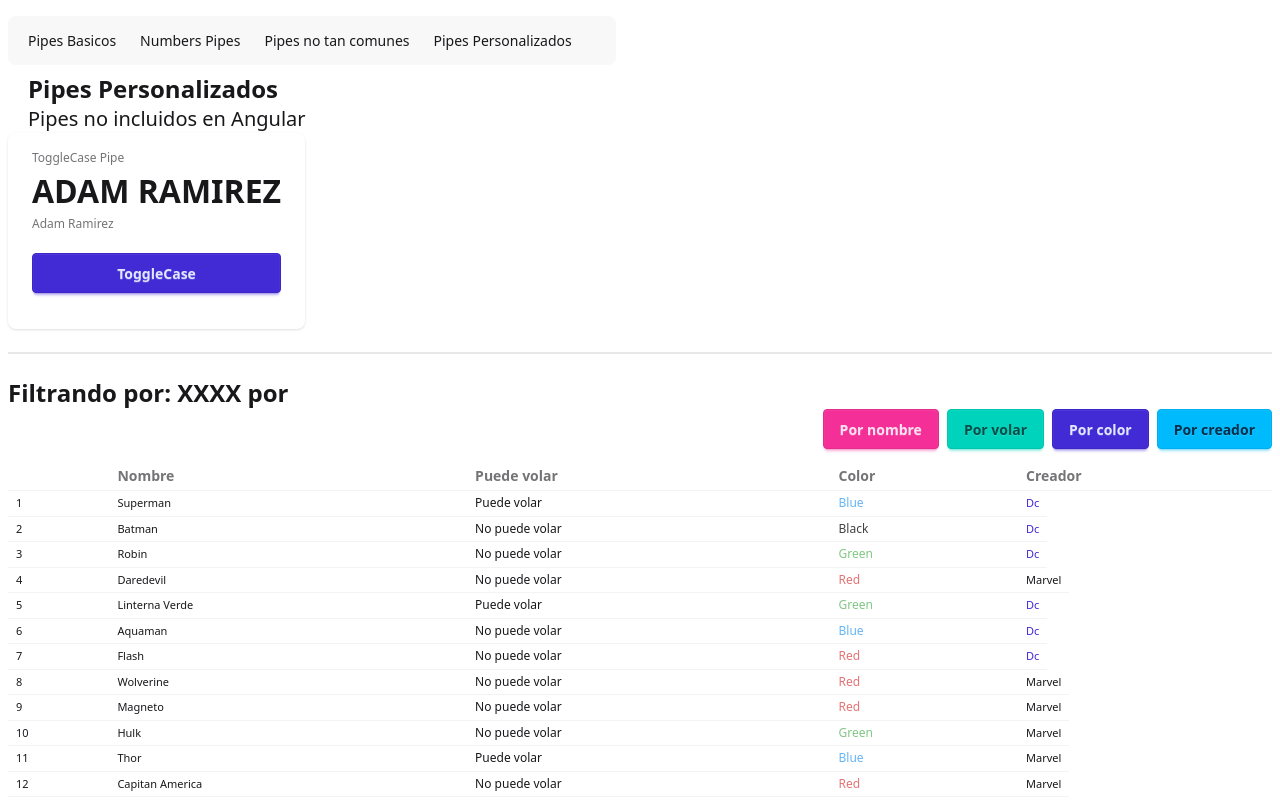
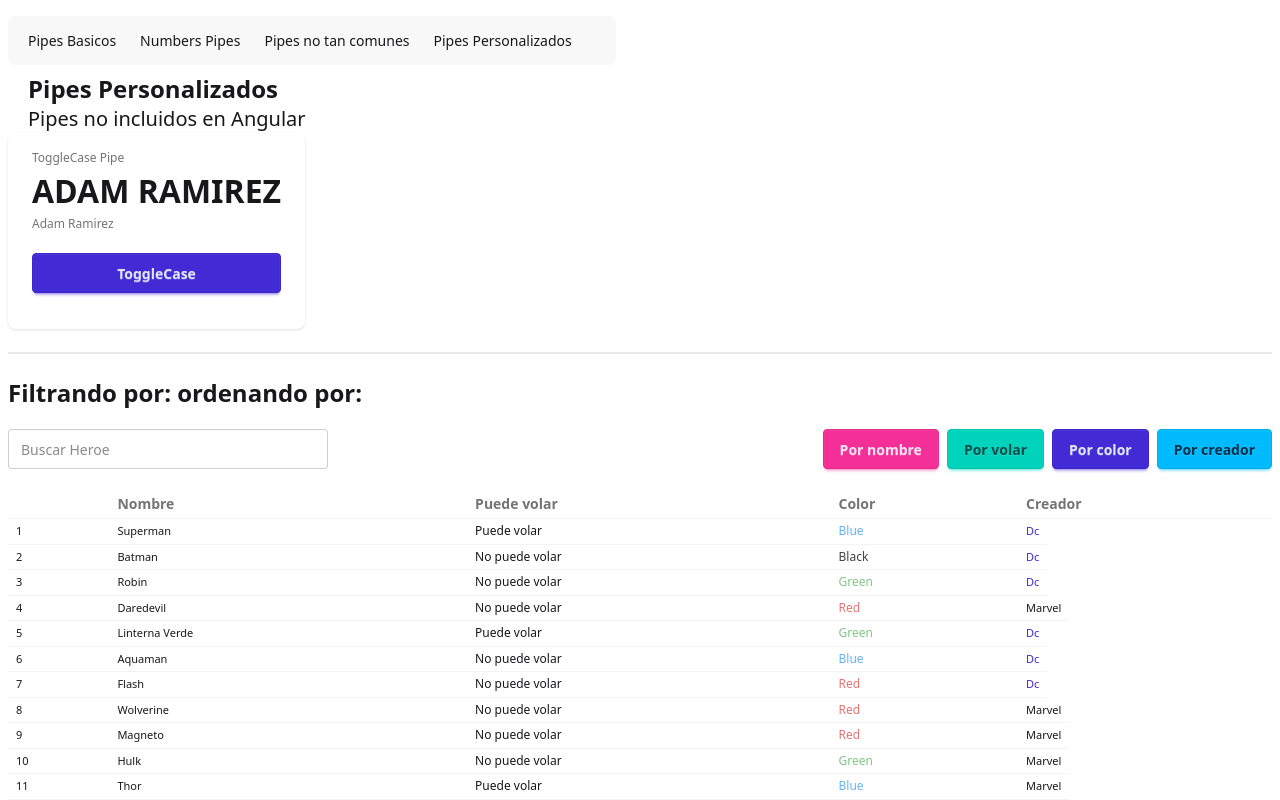
Before and after one commit to Cuandoyolabi/DashboardPipe, an Angular app: page /custom in a window 1280 px wide. Shown: the top 800 px of the page. Built offline with nearby package versions, Linux system fonts and the light colour scheme.

Commit message:
Se da por terminado el proyecto, cumple las expectativas

```diff
--- a/src/app/pages/custom-page/custom-page.component.html
+++ b/src/app/pages/custom-page/custom-page.component.html
@@ -17,8 +17,17 @@
 <div class="divider"></div>
 
 <section class="my-3">
-  <h1 class="text-2xl font-bold">Filtrando por: XXXX por {{ sortBy() }} </h1>
-  <div class="flex gap-2 justify-end w-full">
+  <h1 class="text-2xl font-bold">Filtrando por: {{ searchQuery() }} ordenando por: {{ sortBy() }} </h1>
+
+  <div class="flex gap-2 justify-end w-full my-5">
+
+    <input type="text" class="input bordered w-full max-w-xs"
+    placeholder="Buscar Heroe"
+    (input)="searchQuery.set(txtSearch.value)"
+    #txtSearch
+    >
+    <div class="flex flex-1"></div>
+
     <button (click)="sortBy.set('name')" class="btn btn-secondary">Por nombre</button>
     <button (click)="sortBy.set('canFly')" class="btn btn-accent">Por volar</button>
     <button (click)="sortBy.set('color')" class="btn btn-primary">Por color</button>
@@ -40,7 +49,7 @@
     </thead>
     <tbody>
       <!-- row 1 -->
-      @for (hero of heroes() | heroSortBy: sortBy() ; track hero.id; let i = $index){
+      @for (hero of heroes() | heroFilter: searchQuery() | heroSortBy: sortBy() ; track hero.id; let i = $index){
         <tr>
           <td>{{ i + 1 }}</td>
           <td>{{ hero.name }}</td>
--- a/src/app/pages/custom-page/custom-page.component.ts
+++ b/src/app/pages/custom-page/custom-page.component.ts
@@ -8,10 +8,12 @@ import { TitleCasePipe } from '@angular/common';
 import { HeroCreatorText } from '../../pipes/heroCreator.pipe';
 import { HeroSortByPipe } from '../../pipes/hero-sort-by.pipe';
 import { Hero } from '../../interfaces/hero.interface';
+import { HeroFilterPipe } from '../../pipes/hero.filter.pipe';
 
 @Component({
   selector: 'app-custom-page',
-  imports: [ToggleCasePipe, canFly, heroColor, HeroTextColorPipe, TitleCasePipe, HeroCreatorText, HeroSortByPipe],
+  imports: [ToggleCasePipe, canFly, heroColor, HeroTextColorPipe,
+  TitleCasePipe, HeroCreatorText, HeroSortByPipe, HeroFilterPipe],
   templateUrl: './custom-page.component.html',
 })
 export default class CustomPageComponent {
@@ -27,4 +29,6 @@ export default class CustomPageComponent {
   heroes = signal(heroes);
 
   sortBy = signal<keyof Hero | null>(null)
+
+  searchQuery = signal('');
 }
--- a/src/app/pipes/hero-sort-by.pipe.ts
+++ b/src/app/pipes/hero-sort-by.pipe.ts
@@ -14,6 +14,15 @@ export class HeroSortByPipe implements PipeTransform {
       case 'name':
       return value.sort((a, b ) => a.name.localeCompare(b.name));
 
+      case 'canFly':
+      return value.sort((a, b ) => (a.canFly ? 1 : -1 ) - (b.canFly ? 1 : - 1))
+
+      case 'color':
+      return value.sort((a, b ) => a.color - b.color);
+
+      case 'creator':
+      return value.sort((a, b) => a.creator - b.creator)
+
     default:
       return value;
     }
--- /dev/null
+++ b/src/app/pipes/hero.filter.pipe.ts
@@ -0,0 +1,18 @@
+import { Pipe, PipeTransform } from '@angular/core';
+import { Hero } from '../interfaces/hero.interface';
+
+@Pipe({
+  name: 'heroFilter'
+})
+
+export class HeroFilterPipe implements PipeTransform {
+  transform(value:Hero[], search: string): Hero[] {
+
+    if( !search ) return value;
+
+    search = search.toLowerCase();
+
+    return value.filter(hero => hero.name.toLocaleLowerCase().includes(search)
+    )
+  }
+}
```
